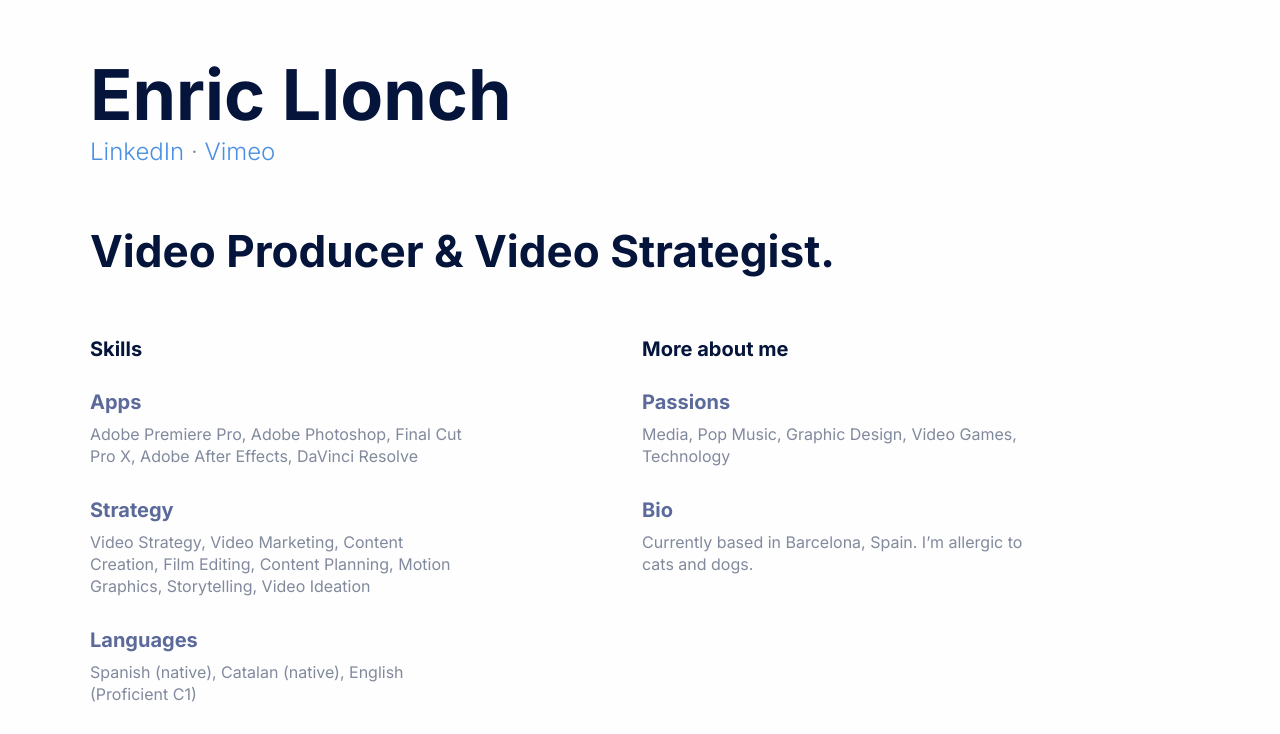
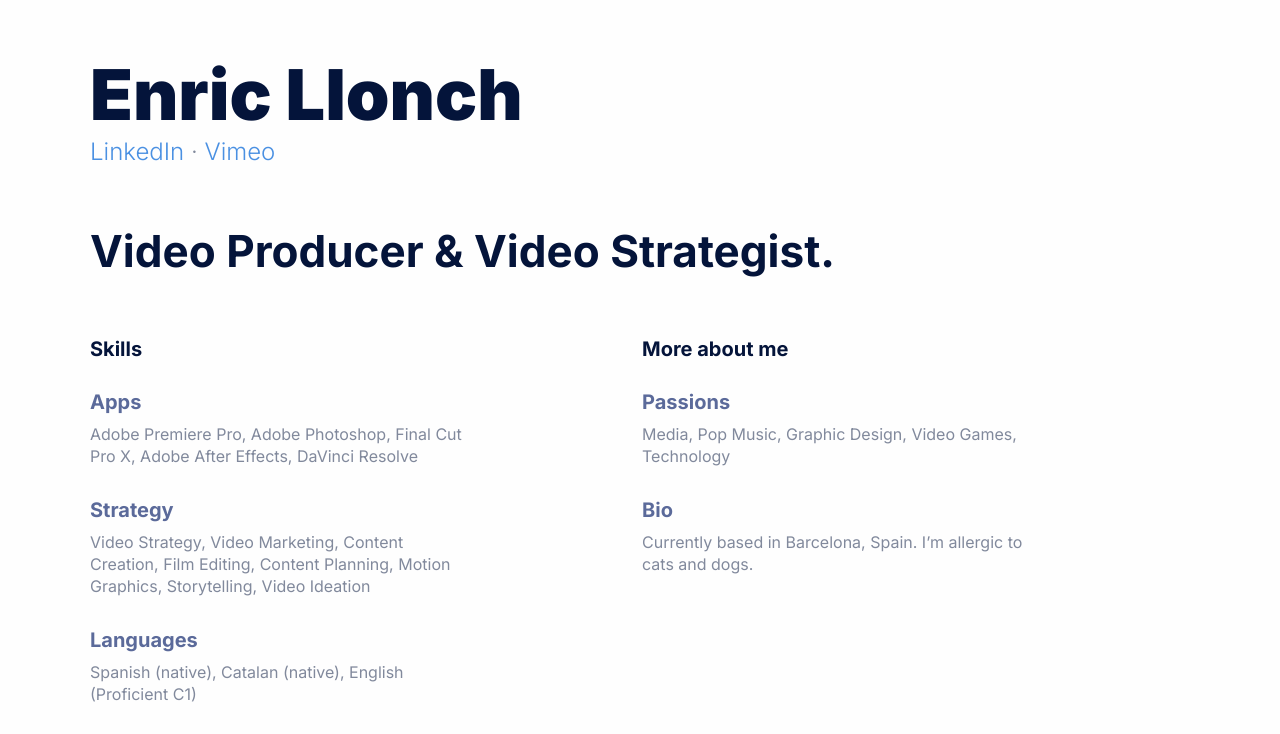
Before and after one commit to enricllonch/enricllonch.github.io, a plain HTML site: page index.html in a window 1280 px wide. Shown: the top 734 px of the page. Drawn offline with Linux system fonts and the light colour scheme.

Commit message:
Update styles.css

```diff
--- a/styles.css
+++ b/styles.css
@@ -100,7 +100,7 @@ div , footer {
 
 h1.name {
 	font-size: 70px;
-	font-weight: 700;
+	font-weight: 900;
 	display: inline-block;
 }
 
```
